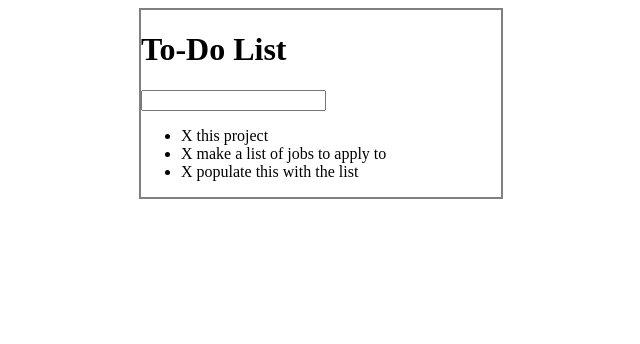
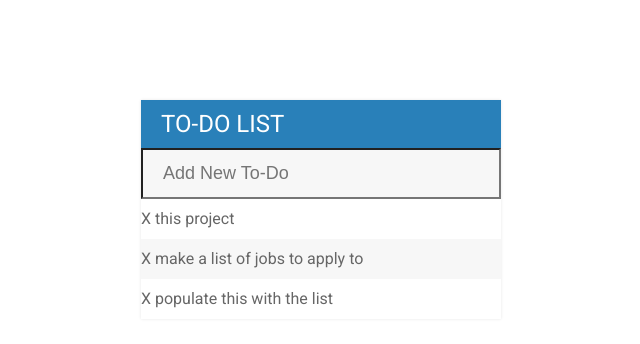
Before and after one commit to d-Esparza19/To-Do-List, a plain HTML site: page index.html in a window 1280 px wide. Shown: the whole page, without its empty margins (319-959 px from the left). Drawn offline with Linux system fonts and the light colour scheme.

Commit message:
Stylized the to-to list

```diff
--- a/assets/css/todos.css
+++ b/assets/css/todos.css
@@ -1,7 +1,53 @@
+h1{
+    background: #2980b9;
+    color: white;
+    margin: 0;
+    padding: 10px 20px;
+    text-transform: uppercase;
+    font-size: 24px;
+    font-weight: normal;
+}
+
+ul{
+    list-style: none;
+    margin: 0;
+    padding: 0;
+}
+
+body{
+    font-family: roboto;
+}
+
+li{
+    background: white;
+    height: 40px;
+    line-height: 40px;
+    color: #666666;
+}
+
+li:nth-child(2n){
+    background: #f7f7f7;
+}
+
+input{
+    font-size: 18px;
+    color: #2980b9;;
+    background-color: #f7f7f7;
+    width: 100%;
+    padding: 13px 13px 13px 20px;
+    box-sizing: border-box;
+}
+
+input:focus{
+    background: white;
+    border: 3px solid #2980b9;
+}
+
 #container{
-    border: 2px solid gray;
+    box-shadow: 0 0 3px rgba(0,0,0,0.1);
     width: 360px;
-    margin: 0 auto;
+    margin: 100px auto;
+    background: #f7f7f7;
 }
 
 .completed{
--- a/index.html
+++ b/index.html
@@ -5,13 +5,14 @@
     <meta name="viewport" content="width=device-width, initial-scale=1.0">
     <title>Document</title>
     <link rel="stylesheet" type="text/css" href="assets/css/todos.css">
+    <link href="https://fonts.googleapis.com/css2?family=Roboto:wght@400;500;700&display=swap" rel="stylesheet">
     <script type="text/javascript" src="assets/js/lib/jquery-3.5.1.min.js"></script>
 </head>
 <body>
 
     <div id="container">
         <h1>To-Do List</h1>
-        <input type="text">
+        <input type="text" placeholder="Add New To-Do">
 
         <ul>
             <li><span>X</span> this project</li>
```
